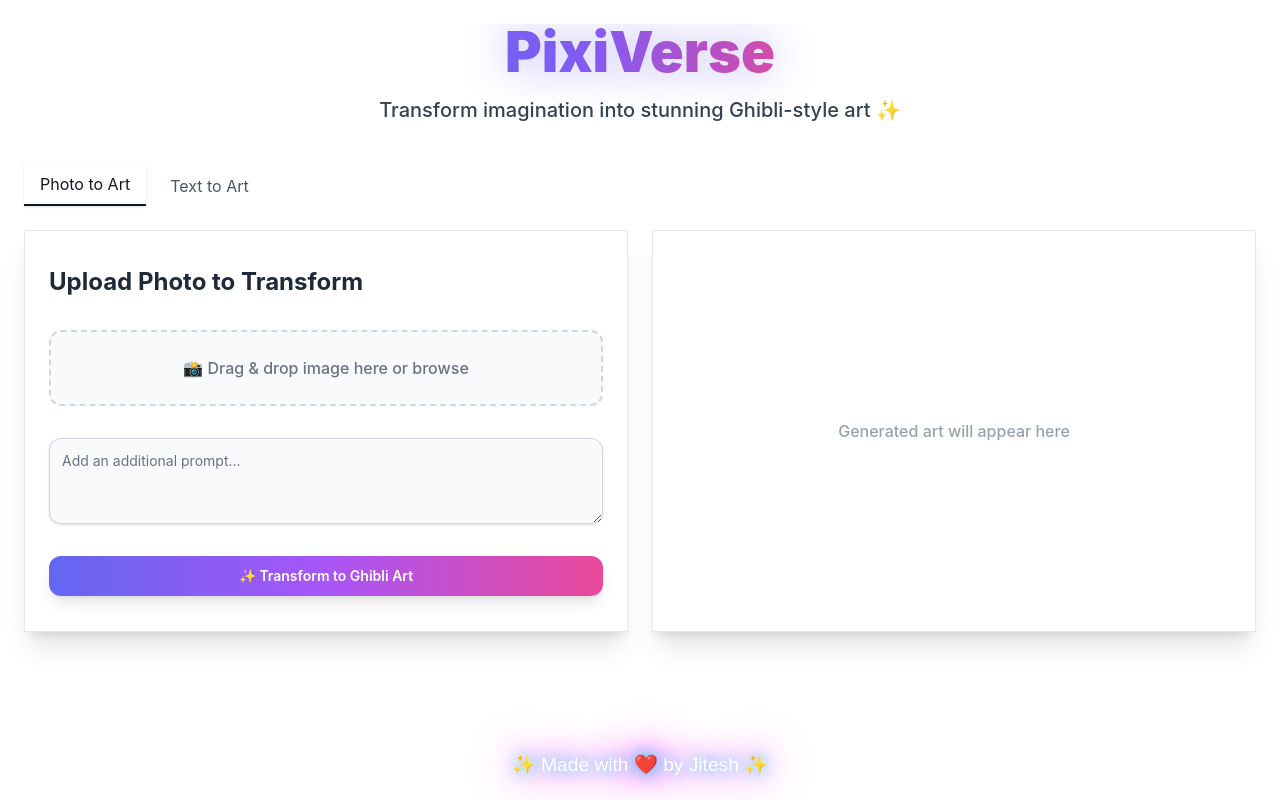
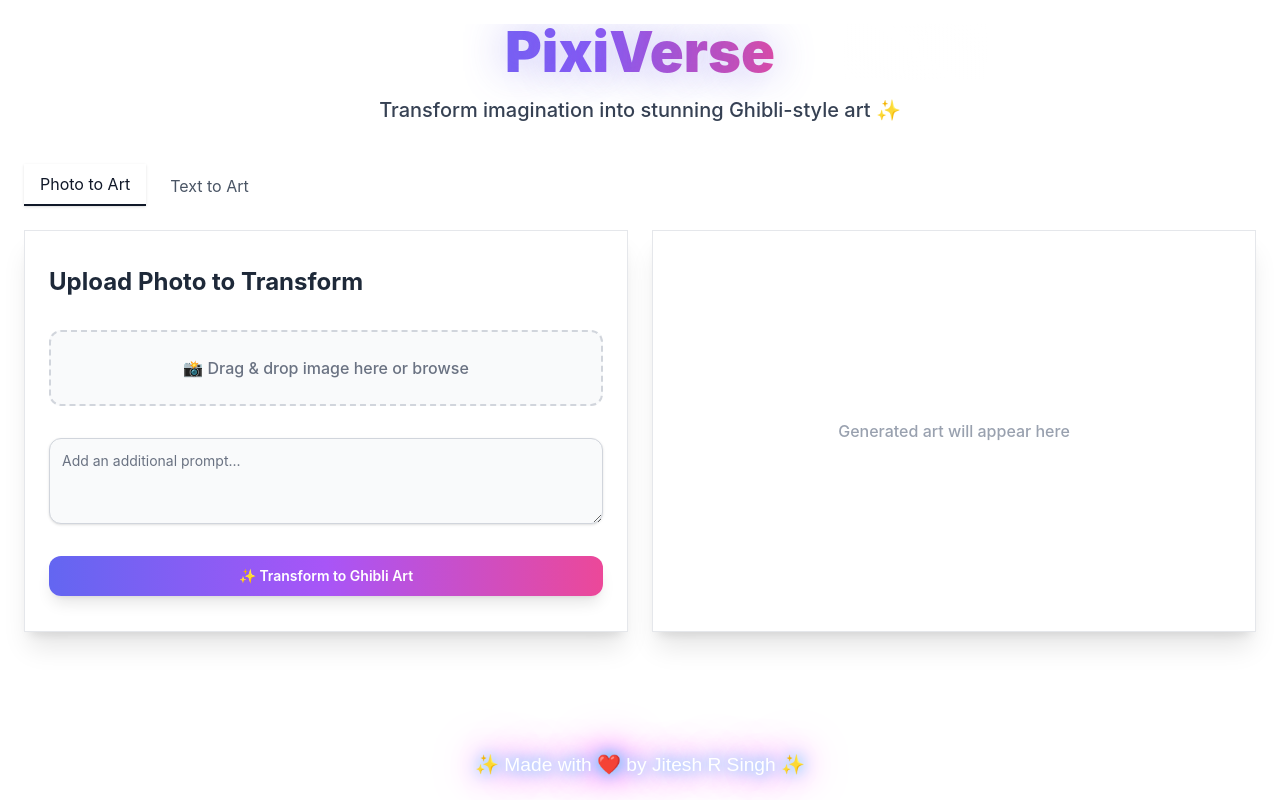
Before and after one commit to Me-Jitesh/pixiverse-ui, a React (Vite) app: page / in a window 1280 px wide. Built offline with nearby package versions, Linux system fonts and the light colour scheme.

Commit message:
Identity added

```diff
--- a/src/components/Footer.jsx
+++ b/src/components/Footer.jsx
@@ -3,7 +3,7 @@ import React from "react";
 export default function Footer() {
     return (
         <footer className="mt-12 mb-5">
-            <p className="footer-text">✨ Made with ❤️ by Jitesh ✨</p>
+            <p className="footer-text">✨ Made with ❤️ by Jitesh R Singh ✨</p>
         </footer>
     );
 }
```
